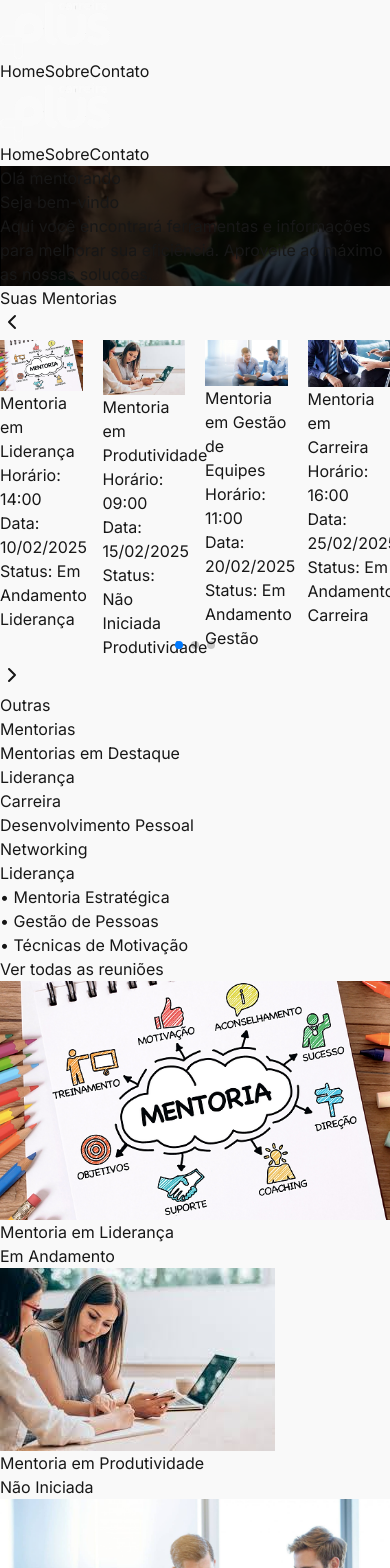
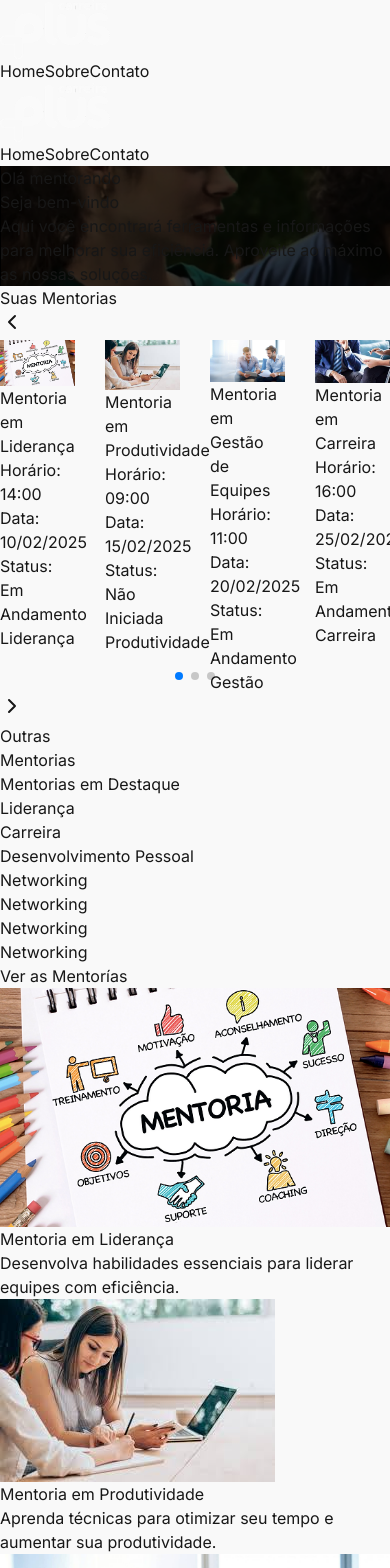
Before and after one commit to Convergente-CUBO/mentoria_mv, a Next.js app: page / in a window 390 px wide. Shown: the top 1568 px of the page. Built offline with nearby package versions, Linux system fonts and the light colour scheme.

Commit message:
feat add:  responsividade e Header ajustado

```diff
--- a/src/app/components/Header.tsx
+++ b/src/app/components/Header.tsx
@@ -20,99 +20,83 @@ export default function Header() {
     { id: 6, nome: "Mentoria em Desenvolvimento Pessoal", imagem: "/assets/mentoria6.jpg", horario: "10:00", data: "01/03/2025", status: "Em Andamento", tag: "Desenvolvimento" },
   ];
 
-
   const categorias = [
     { nome: "Liderança", mentorias: ["Mentoria Estratégica", "Gestão de Pessoas", "Técnicas de Motivação"] },
     { nome: "Carreira", mentorias: ["Planejamento de Carreira", "Transição de Carreira", "Habilidades do Futuro"] },
     { nome: "Desenvolvimento Pessoal", mentorias: ["Inteligência Emocional", "Oratória", "Gestão de Tempo"] },
     { nome: "Networking", mentorias: ["Conexões Profissionais", "LinkedIn para Negócios", "Parcerias Estratégicas"] },
+    { nome: "Networking", mentorias: ["Conexões Profissionais", "LinkedIn para Negócios", "Parcerias Estratégicas"] },
+    { nome: "Networking", mentorias: ["Conexões Profissionais", "LinkedIn para Negócios", "Parcerias Estratégicas"] },
+    { nome: "Networking", mentorias: ["Conexões Profissionais", "LinkedIn para Negócios", "Parcerias Estratégicas"] },
+
   ];
 
   const mentoriasGerais = [
-    { id: 1, nome: "Mentoria em Liderança", imagem: "/assets/mentoria1.webp", horario: "14:00", data: "10/02/2025", status: "Em Andamento", tag: "Liderança" },
-    { id: 2, nome: "Mentoria em Produtividade", imagem: "/assets/mentoria2.jpeg", horario: "09:00", data: "15/02/2025", status: "Não Iniciada", tag: "Produtividade" },
-    { id: 3, nome: "Mentoria em Gestão de Equipes", imagem: "/assets/mentoria3.jpg", horario: "11:00", data: "20/02/2025", status: "Em Andamento", tag: "Gestão" },
-    { id: 4, nome: "Mentoria em Carreira", imagem: "/assets/mentoria4.jpeg", horario: "16:00", data: "25/02/2025", status: "Em Andamento", tag: "Carreira" },
+    { id: 1, nome: "Mentoria em Liderança", imagem: "/assets/mentoria1.webp", horario: "14:00", data: "10/02/2025", status: "Em Andamento", tag: "Liderança", descricao: "Desenvolva habilidades essenciais para liderar equipes com eficiência." },
+    { id: 2, nome: "Mentoria em Produtividade", imagem: "/assets/mentoria2.jpeg", horario: "09:00", data: "15/02/2025", status: "Não Iniciada", tag: "Produtividade", descricao: "Aprenda técnicas para otimizar seu tempo e aumentar sua produtividade." },
+    { id: 3, nome: "Mentoria em Gestão de Equipes", imagem: "/assets/mentoria3.jpg", horario: "11:00", data: "20/02/2025", status: "Em Andamento", tag: "Gestão", descricao: "Estratégias para gerenciar equipes e obter melhores resultados." },
+    { id: 4, nome: "Mentoria em Gestão de Equipes", imagem: "/assets/mentoria3.jpg", horario: "11:00", data: "20/02/2025", status: "Em Andamento", tag: "Gestão", descricao: "Estratégias para gerenciar equipes e obter melhores resultados." },
 
   ];
 
   const [categoriaSelecionada, setCategoriaSelecionada] = useState(categorias[0]);
 
-
   return (
-    <><section className="py-12 px-4 md:px-16 bg-[#FFFFFF] text-black relative w-full">
+    <>
+      <section className="py-12 px-4 md:px-16 bg-[#FFFFFF] text-black relative w-full">
         <div className="text-center mb-12">
           <h2 className="text-3xl md:text-5xl font-bold mb-4">Suas Mentorias</h2>
           <div className="w-full max-w-[1800px] h-[2px] bg-[#D9D9D9] mx-auto rounded-full"></div>
         </div>
 
-      <div className="relative w-full max-w-6xl mx-auto">
-        <button
-          className="absolute left-0 top-1/2 transform -translate-y-1/2 bg-white shadow-md p-3 rounded-full hover:bg-gray-200 transition z-10"
-          onClick={() => swiperRef.current?.slidePrev()}
-        >
+        <div className="relative w-full max-w-[90vw] md:max-w-[1200px] lg:max-w-[1400px] xl:max-w-[1600px] mx-auto">
+          <button className="absolute left-0 top-1/2 transform -translate-y-1/2 bg-white shadow-md p-3 rounded-full hover:bg-gray-200 transition z-10"
+            onClick={() => swiperRef.current?.slidePrev()}>
             <ChevronLeft className="w-6 h-6 text-gray-800" />
           </button>
 
-        <Swiper
-          modules={[Navigation, Pagination]}
-          spaceBetween={20}
-          slidesPerView={4}
-          onSwiper={(swiper) => (swiperRef.current = swiper)}
-          pagination={{ clickable: true }}
-          breakpoints={{
-            640: { slidesPerView: 1 },
-            768: { slidesPerView: 2 },
-            1024: { slidesPerView: 3 },
-            1280: { slidesPerView: 4 },
-          }}
-        >
+          <Swiper modules={[Navigation, Pagination]} spaceBetween={30} slidesPerView={4} onSwiper={(swiper) => (swiperRef.current = swiper)}
+            pagination={{ clickable: true }} breakpoints={{ 640: { slidesPerView: 1 }, 768: { slidesPerView: 2 }, 1024: { slidesPerView: 3 }, 1280: { slidesPerView: 4 }, 1600: { slidesPerView: 5 } }}>
             {mentorias.map((mentoria) => (
               <SwiperSlide key={mentoria.id}>
                 <div className="bg-white rounded-lg shadow-md p-1">
-                <img src={mentoria.imagem} alt={mentoria.nome} className="w-full h-40 object-cover rounded-t-lg" />
+                  <img src={mentoria.imagem} alt={mentoria.nome} className="w-full h-52 object-cover rounded-t-lg" />
                   <h3 className="text-lg font-semibold mt-2">{mentoria.nome}</h3>
                   <p className="text-sm text-gray-500">Horário: {mentoria.horario}</p>
                   <p className="text-sm text-gray-500">Data: {mentoria.data}</p>
                   <p className={`text-sm font-semibold ${mentoria.status === "Em Andamento" ? "text-green-500" : "text-red-500"}`}>
                     Status: {mentoria.status}
                   </p>
-                <span className="inline-block bg-blue-600 text-xs text-white rounded-full px-3 py-1 mt-2">
-                  {mentoria.tag}
-                </span>
+                  <span className="inline-block bg-blue-600 text-xs text-white rounded-full px-3 py-1 mt-2">{mentoria.tag}</span>
                 </div>
               </SwiperSlide>
             ))}
           </Swiper>
 
-        <button
-          className="absolute right-0 top-1/2 transform -translate-y-1/2 bg-white shadow-md p-3 rounded-full hover:bg-gray-200 transition z-10"
-          onClick={() => swiperRef.current?.slideNext()}
-        >
+          <button className="absolute right-0 top-1/2 transform -translate-y-1/2 bg-white shadow-md p-3 rounded-full hover:bg-gray-200 transition z-10"
+            onClick={() => swiperRef.current?.slideNext()}>
             <ChevronRight className="w-6 h-6 text-gray-800" />
           </button>
         </div>
-    </section><section className="py-16 bg-[#ffffff] text-black">
-        <div className="container mx-auto flex flex-col md:flex-row gap-8">
+      </section>
 
-          {/* Bloco da Esquerda */}
-          <div className="md:w-1/2">
+      <section className="py-16 bg-[#ffffff] text-black">
+        <div className="container mx-auto max-w-[1280px] lg:max-w-[1600px] xl:max-w-[1920px] px-4 flex flex-col md:flex-row gap-8">
 
-            <h2 className="text-6xl font-bold leading-tight mb-2">Outras <br /> Mentorias</h2>
-            <div className="w-auto h-[2px] bg-[#D9D9D9] rounded-full mb-6"></div>
+          {/* Caixa reduzida */}
+          <div className="md:w-1/3 space-y-8">
+            <h2 className="text-4xl md:text-5xl font-bold text-gray-800 leading-tight mb-2">Outras</h2>
+            <h2 className="text-4xl md:text-5xl font-bold text-gray-800 leading-tight">Mentorias</h2>
+            <div className="w-16 h-[2px] bg-[#D9D9D9] rounded-full mb-6"></div>
 
-            {/* Categorias */}
-            <div className="bg-gray-100 p-20 rounded-lg shadow-md">
-              <h3 className="text-xl font-semibold mb-4 text-center">Mentorias em Destaque</h3>
-              <div className="h-[3px] bg-[#D9D9D9] rounded-full mb-6"></div>
-
-              <ul className="space-y-3">
+            <div className="bg-gray-100 p-6 rounded-xl shadow-lg hover:shadow-xl transition-shadow duration-300">
+              <h3 className="text-2xl font-semibold mb-4 text-center text-gray-800">Mentorias em Destaque</h3>
+              <ul className="space-y-4">
                 {categorias.map((cat, index) => (
                   <li
                     key={index}
-                    className={`cursor-pointer px-4 py-2 rounded-lg text-lg font-semibold
-           ${categoriaSelecionada.nome === cat.nome ? "bg-blue-600 text-white" : "bg-gray-300 text-gray-700"}
-         `}
+                    className={`cursor-pointer px-6 py-3 rounded-lg text-lg font-semibold transition-colors duration-300
+              ${categoriaSelecionada.nome === cat.nome ? "bg-blue-600 text-white" : "bg-gray-200 text-gray-700 hover:bg-blue-50"}`}
                     onClick={() => setCategoriaSelecionada(cat)}
                   >
                     {cat.nome}
@@ -120,38 +104,31 @@ export default function Header() {
                 ))}
               </ul>
 
-              {/* Lista de Mentorais da Categoria Selecionada */}
-              <div className="mt-4">
-                <h3 className="text-lg font-semibold">{categoriaSelecionada.nome}</h3>
-                <ul className="mt-2 space-y-2">
-                  {categoriaSelecionada.mentorias.map((mentoria, index) => (
-                    <li key={index} className="text-gray-600">• {mentoria}</li>
-                  ))}
-                </ul>
-              </div>
-
-              {/* Botão "Ver todas as reuniões" */}
-              <button className="mt-4 bg-blue-600 text-white px-6 py-3 rounded-lg hover:bg-blue-700 transition w-full">
-                Ver todas as reuniões
+              {/* Botão "Ver as mentorias" */}
+              <div className="text-center mt-8">
+                <button className="bg-blue-600 text-white px-6 py-3 rounded-lg shadow-md hover:bg-blue-700 transition duration-300 transform hover:scale-105">
+                  Ver as Mentorías
                 </button>
               </div>
             </div>
+          </div>
 
-          {/* Bloco da Direita */}
-          <div className="md:w-1/2">
-            <div className="grid grid-cols-1 md:grid-cols-2 gap-10">
+          {/* Cards de mentorias */}
+          <div className="md:w-2/3 grid grid-cols-1 md:grid-cols-2 lg:grid-cols-2 gap-6">
             {mentoriasGerais.map((mentoria) => (
-                <div key={mentoria.id} className="bg-[#F8F8F8] p-4 rounded-lg shadow-md">
-                  <img src={mentoria.imagem} alt={mentoria.nome} className="w-full h-auto object-cover rounded-t-lg" />
-                  <h4 className="text-lg font-semibold">{mentoria.nome}</h4>
-                  <p className={`text-sm font-semibold ${mentoria.status === "Em Andamento" ? "text-green-500" : mentoria.status === "Finalizada" ? "text-gray-500" : "text-red-500"}`}>
-                    {mentoria.status}
-                  </p>
+              <div key={mentoria.id} className="bg-[#F8F8F8] p-6 rounded-3xl shadow-lg hover:shadow-xl transition-shadow duration-300">
+                <img src={mentoria.imagem} alt={mentoria.nome} className="w-full h-[250px] object-cover rounded-t-3xl mb-4" />
+                <div className="p-4 space-y-4">
+                  <h4 className="text-xl font-semibold text-gray-800">{mentoria.nome}</h4>
+                  <p className="text-gray-600">{mentoria.descricao}</p>
+                </div>
               </div>
             ))}
           </div>
+
         </div>
-        </div>
-      </section></>
+      </section>
+
+    </>
   );
 }
--- a/src/app/components/WelcomeMessage.tsx
+++ b/src/app/components/WelcomeMessage.tsx
@@ -1,7 +1,7 @@
 export default function WelcomeMessage() {
   return (
     <section
-      className="relative bg-cover bg-center bg-gray-800 bg-opacity-70 pt-[150px]" // Adicionando padding-top
+      className="relative bg-cover bg-center bg-gray-800 bg-opacity-10 pt-[150px]" // Adicionando padding-top
       style={{ backgroundImage: 'url("../assets/image 2.png")' }} // Caminho relativo ao diretório public
     >
       <div className="absolute inset-0 bg-black opacity-50"></div>
@@ -12,10 +12,10 @@ export default function WelcomeMessage() {
             <p className="text-lg md:text-3xl leading-relaxed mb-2">
               Olá mentorando
             </p>
-            <h2 className="text-7xl font-bold leading-tight mb-4 text-left md:text-8xl">
+            <h2 className="text-7xl text-nowrap font-bold leading-tight mb-4 text-left md:text-8xl">
               Seja bem-vindo
             </h2>
-            <p className="text-lg md:text-3xl leading-relaxed mb-6">
+            <p className="text-lg text-pretty md:text-3xl leading-relaxed mb-6 ">
               Aqui você encontrará ferramentas e informações para melhorar sua eficiência. Aproveite ao máximo as nossas soluções.
             </p>
           </div>
```
Lines whose indentation alone changed are shown as unchanged.
